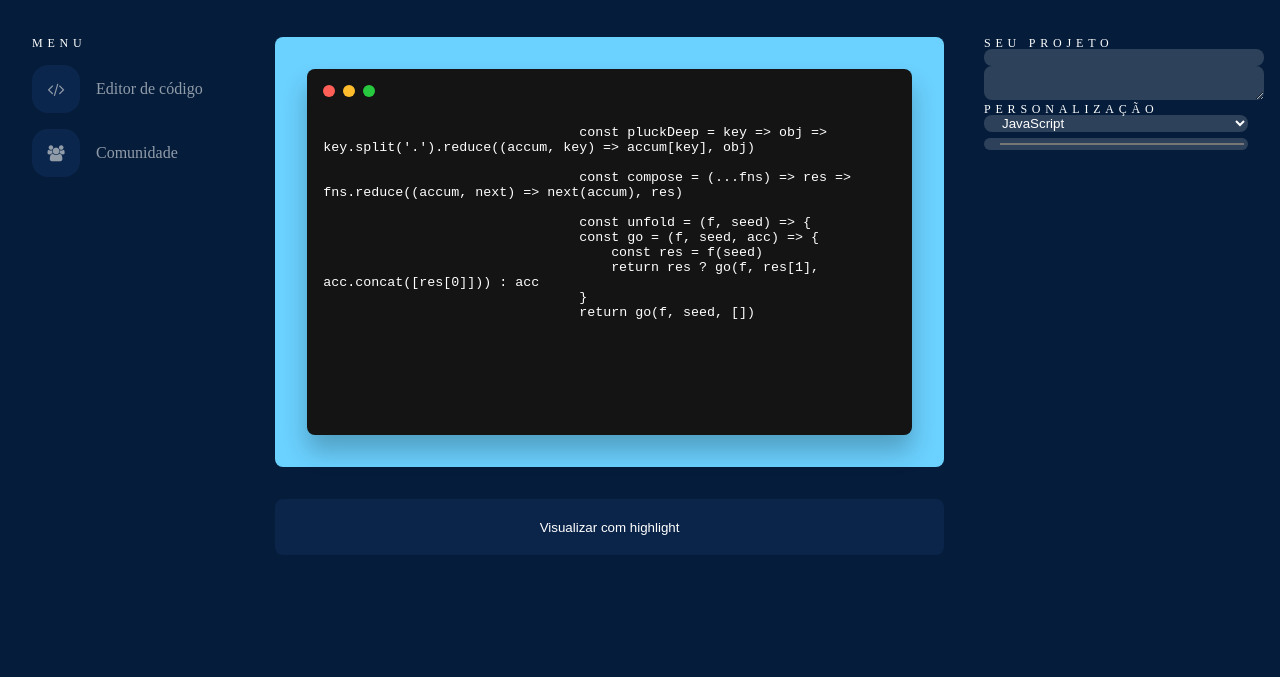
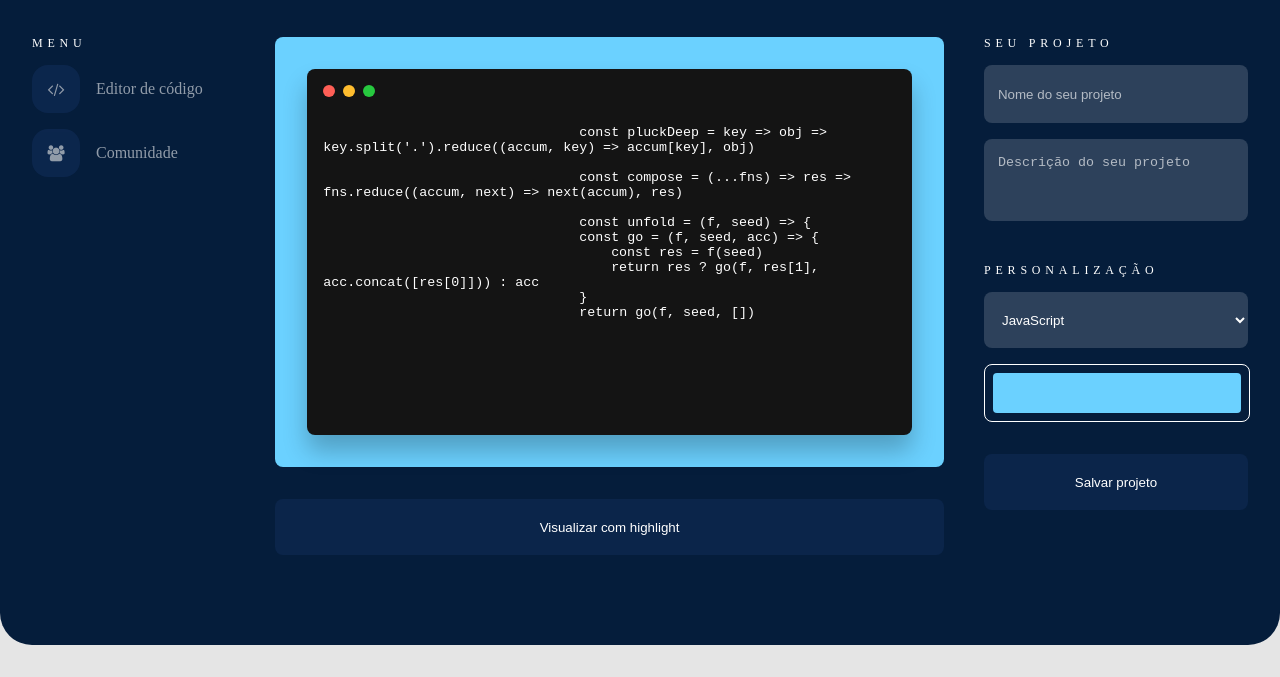
Before and after one commit to gustavofisica/AluraDev, a plain HTML site: page index.html in a window 1280 px wide. Shown: the part 123-800 px from the top of the page. Drawn offline with Linux system fonts and the light colour scheme.

Commit message:
Finalizando o lado direito do main

```diff
--- a/assets/css/layout/main.scss
+++ b/assets/css/layout/main.scss
@@ -2,19 +2,15 @@
     grid-area: main__container;
     display: grid;
     grid-template-columns: 20% 27.5% 27.5% 25%;
-    grid-template-rows: auto auto;
+    grid-template-rows: auto;
 }
 
 .main__container__menu {
     grid-column: 1/2;
-    grid-row: 1/2;
 }
 
-h3 {
-    text-transform: uppercase;
-    font-size: 12px;
-    letter-spacing: 0.4em;
-    color: #FFFFFF;
+#menu-title {
+    margin-bottom: 0;
 }
 
 .main__container__menu__list {
@@ -46,7 +42,6 @@ h3 {
 
 .main__container__central {
     grid-column: 2/4;
-    grid-row: 1/2;
 }
 
 .main__container__central__form__code__points {
@@ -64,16 +59,16 @@ h3 {
     }
 }
 
-#point-red{
+#point-red {
     background-color: #FF5F56;
 }
 
-#point-yellow{
+#point-yellow {
     background-color: #FFBD2E;
     margin-left: 8px;
 }
 
-#point-green{
+#point-green {
     background-color: #27C93F;
     margin-left: 8px;
 }
@@ -85,7 +80,7 @@ h3 {
     height: 366px;
 }
 
-.main__container__central__form__code{
+.main__container__central__form__code {
     position: relative;
 }
 
@@ -100,22 +95,48 @@ h3 {
     padding: 56px 16px 16px 16px;
 }
 
-.main__container__central__form__code__area__btn {
-    width: 100%;
-    margin-top: 32px;
-    background: rgba(80, 129, 251, 0.08);
-    border-radius: 8px;
-    height: 56px;
-    border: none;
-    color: white;
-    cursor: pointer;
-
-    &:hover {
-        background: #5081FB;
-    }
-}
-
 .main__container__right {
     grid-column: 4/4;
     padding-left: 40px;
 }
+
+.main__container__right__project__form__name {
+    height: 56px;
+    width: calc(100% - 16px);
+}
+
+.main__container__right__project__form__description {
+    resize: none;
+    height: 64px;
+    width: calc(100% - 16px);
+    margin-top: 16px;
+    padding-top: 16px;
+}
+
+.main__container__right__customize {
+    margin-top: 40px;
+}
+
+.main__container__right__customize__form__code__types {
+    height: 56px;
+}
+
+.main__container__right__customize__form__code__types__option {
+    background-color: $box-color;
+}
+
+.main__container__right__customize__form__colors__border {
+    height: 56px;
+    width: 100%;
+    border: 1px solid #FFFFFF;
+    margin-top: 16px;
+    border-radius: 8px;
+}
+
+.main__container__right__customize__form__colors {
+    border-radius: 4px;
+    background-color: #6BD1FF;
+    height: 40px;
+    margin: 8px;
+    cursor: pointer;
+}
--- a/assets/css/layout/standards.scss
+++ b/assets/css/layout/standards.scss
@@ -14,7 +14,7 @@ body {
         "main__container"
         "footer__container";
     grid-template-columns: auto;
-    grid-template-rows: 56px calc(100vh - 56px) 56px;
+    grid-template-rows: 56px 60vh 56px;
     row-gap: 40px;
 }
 
@@ -29,6 +29,7 @@ option {
     color: #FFFFFF;
     width: 100%;
     height: 100%;
+
 }
 
 ::-webkit-input-placeholder {
@@ -63,3 +64,27 @@ a:active {
     color: #FFFFFF;
     opacity: 1;
 }
+
+h3 {
+    text-transform: uppercase;
+    font-size: 12px;
+    letter-spacing: 0.4em;
+    color: #FFFFFF;
+    margin-bottom: 16px;
+}
+
+button{
+    width: 100%;
+    margin-top: 32px;
+    background: rgba(80, 129, 251, 0.08);
+    border-radius: 8px;
+    height: 56px;
+    border: none;
+    color: white;
+    cursor: pointer;
+
+    &:hover {
+        background: #5081FB;
+        color: #051D3B;
+    }
+}
--- a/index.html
+++ b/index.html
@@ -51,8 +51,7 @@
                 <section class="main__container__central" id="central">
                     <form class="main__container__central__form__code" id="form-code" action="">
                         <div class="main__container__central__form__code__area__color" id="code-area-color">
-                            <textarea class="main__container__central__form__code__area__text" id="code-text"
-                                disabled="disabled">
+                            <textarea class="main__container__central__form__code__area__text" id="code-text">
                                 const pluckDeep = key => obj => key.split('.').reduce((accum, key) => accum[key], obj)
 
                                 const compose = (...fns) => res => fns.reduce((accum, next) => next(accum), res)
@@ -75,31 +74,37 @@
                     </form>
                 </section>
                 <section class="main__container__right" id="right">
-                    <h3>Seu Projeto</h3>
-                    <form action="">
-                        <input type="text">
-                        <textarea>
-
-                        </textarea>
-                    </form>
-                    <h3>Personalização</h3>
-                    <form action="">
-                        <select name="" id="">
-                            <option value="">JavaScript</option>
-                            <option value="">HTML5</option>
-                            <option value="">CSS</option>
-                            <option value="">Python</option>
-                        </select>
-                        <input type="color">
-                    </form>
+                    <div class="main__container__right__project" id="project">
+                        <h3 class="main__container__right__project__title" id="project-title">Seu Projeto</h3>
+                        <form class="main__container__right__project__form" id="project-form" action="">
+                            <input class="main__container__right__project__form__name" id="project-name" type="text"
+                                placeholder="Nome do seu projeto">
+                            <textarea class="main__container__right__project__form__description"
+                                id="project-description" placeholder="Descrição do seu projeto"></textarea>
+                        </form>
+                    </div>
+                    <div class="main__container__right__customize" id="customize">
+                        <h3 class="main__container__right__customize__title" id="customize-title">Personalização</h3>
+                        <form class="main__container__right__customize__form" id="customize-form" action="">
+                            <select class="main__container__right__customize__form__code__types"
+                                id="customize-code-types" name="" id="">
+                                <option class="main__container__right__customize__form__code__types__option"
+                                    id="code-types-option-1" value="">JavaScript</option>
+                                <option class="main__container__right__customize__form__code__types__option"
+                                    id="code-types-option-2" value="">HTML</option>
+                                <option class="main__container__right__customize__form__code__types__option"
+                                    id="code-types-option-3" value="">CSS</option>
+                            </select>
+                            <div class="main__container__right__customize__form__colors__border"
+                                id="customize-color-border">
+                                <div class="main__container__right__customize__form__colors" id="customize-color"></div>
+                            </div>
+                            <button class="main__container__right__customize__form__code__types" id="customize-code-types">Salvar projeto</button>
+                        </form>
+                    </div>
                 </section>
             </div>
         </main>
-        <footer>
-            <div class="footer__container">
-                <p>Desenvolivdo por Luis Gustavo de Matos dos Santos</p>
-            </div>
-        </footer>
     </div>
 </body>
 
```
Also changed, not shown: assets/css/styles.css.
